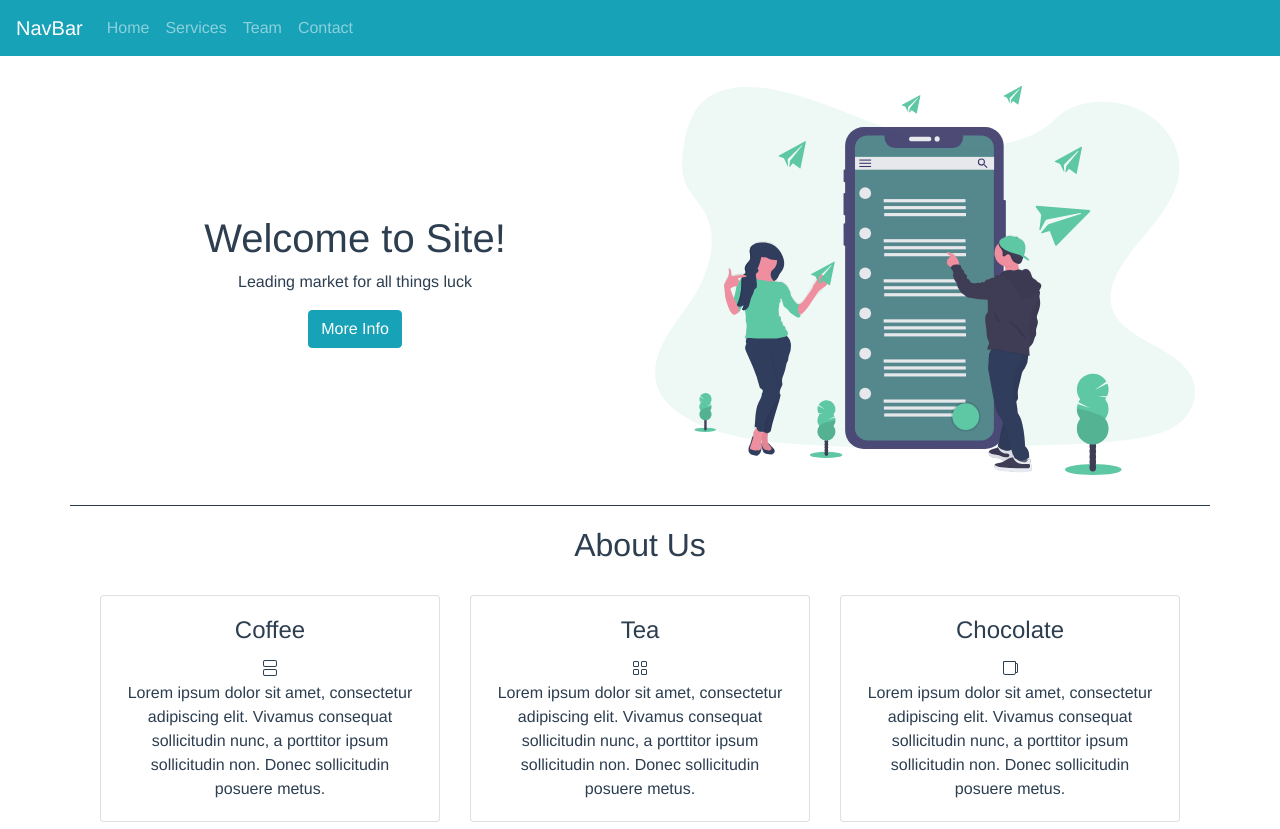
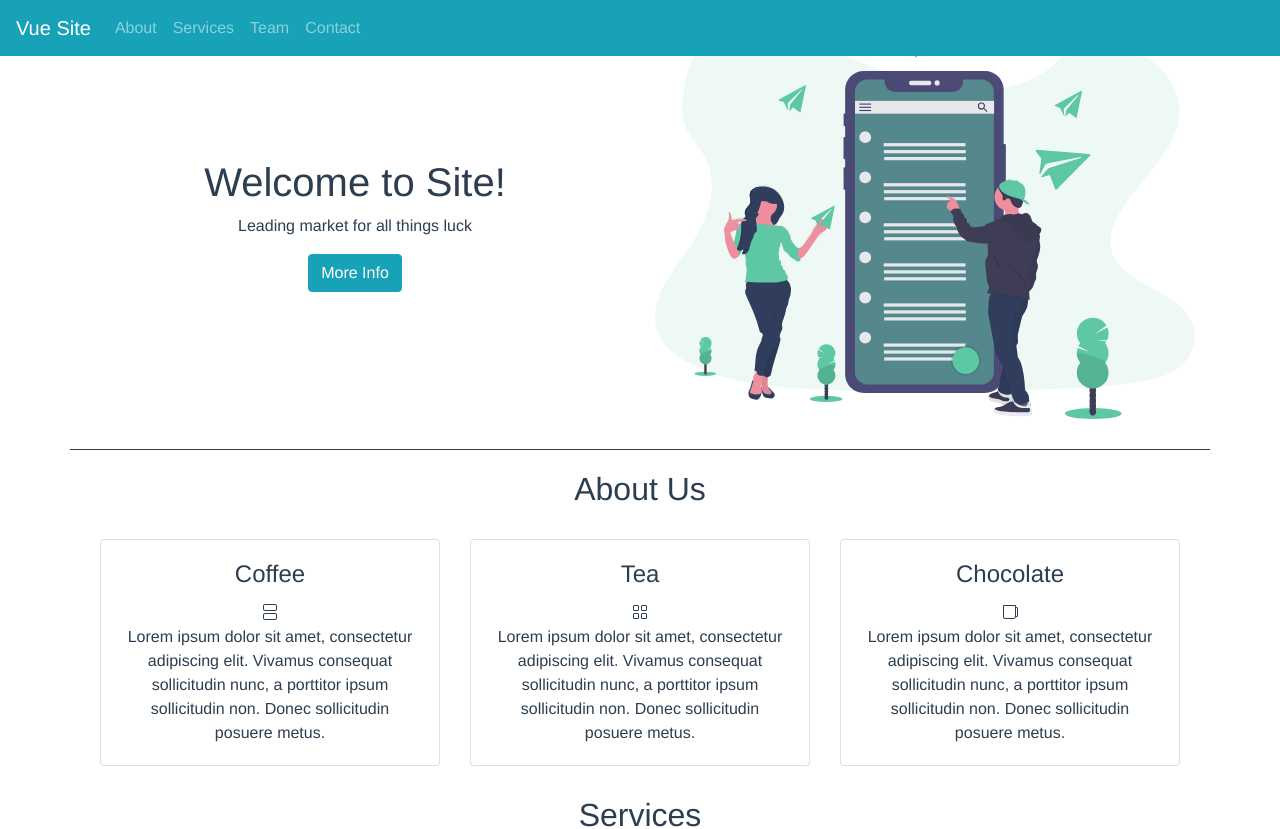
Before and after one commit to NabeelahY/glowing-octo-waddle, a Vue app: page / in a window 1280 px wide. Shown: the top 829 px of the page. Built offline with nearby package versions, Linux system fonts and the light colour scheme.

Commit message:
Clean up and apply scroll to page

```diff
--- a/package.json
+++ b/package.json
@@ -11,7 +11,8 @@
     "bootstrap": "^4.5.0",
     "bootstrap-vue": "^2.15.0",
     "core-js": "^3.6.5",
-    "vue": "^2.6.11"
+    "vue": "^2.6.11",
+    "vue-scrollto": "^2.18.1"
   },
   "devDependencies": {
     "@vue/cli-plugin-babel": "~4.4.0",
--- a/src/components/About.vue
+++ b/src/components/About.vue
@@ -1,5 +1,5 @@
 <template>
-  <b-container>
+  <b-container id="About">
     <h2>About Us</h2>
     <b-row>
       <b-col v-for="(section, index) in sections" :key="index" sm="12" md="4">
--- a/src/components/Contact.vue
+++ b/src/components/Contact.vue
@@ -1,5 +1,5 @@
 <template>
-  <b-container>
+  <b-container id="Contact">
     <div class="contact">
       <h2>Contact Us</h2>
       <b-form-group>
--- a/src/components/Navbar.vue
+++ b/src/components/Navbar.vue
@@ -1,12 +1,12 @@
 <template>
-  <b-navbar toggleable="lg" type="dark" variant="info">
-    <b-navbar-brand href="#">NavBar</b-navbar-brand>
+  <b-navbar toggleable="lg" type="dark" variant="info" fixed="top">
+    <b-navbar-brand href="#">Vue Site</b-navbar-brand>
 
     <b-navbar-toggle target="nav-collapse"></b-navbar-toggle>
 
     <b-collapse id="nav-collapse" is-nav>
       <b-navbar-nav v-for="(link, index) in links" :key="index">
-        <b-nav-item href="#">{{ link }}</b-nav-item>
+        <b-nav-item v-scroll-to:link="'#' + link">{{ link }}</b-nav-item>
       </b-navbar-nav>
     </b-collapse>
   </b-navbar>
@@ -17,7 +17,7 @@ export default {
   name: "Navbar",
   data() {
     return {
-      links: ["Home", "Services", "Team", "Contact"]
+      links: ["About", "Services", "Team", "Contact"]
     };
   }
 };
--- a/src/components/Services.vue
+++ b/src/components/Services.vue
@@ -1,5 +1,5 @@
 <template>
-  <b-container>
+  <b-container id="Services">
     <h2>Services</h2>
     <b-carousel
       id="carousel-1"
--- a/src/components/Team.vue
+++ b/src/components/Team.vue
@@ -1,5 +1,5 @@
 <template>
-  <div class="team">
+  <div class="teams" id="Team">
     <b-container>
       <h2>Meet Our Team</h2>
       <b-row>
@@ -37,7 +37,7 @@ export default {
 </script>
 
 <style scoped>
-.team {
+.teams {
   margin: 20px 0;
 }
 </style>
--- a/src/main.js
+++ b/src/main.js
@@ -1,11 +1,14 @@
 import Vue from 'vue'
 import { BootstrapVue, BootstrapVueIcons } from 'bootstrap-vue'
+import vueScrollto from 'vue-scrollto'
 import App from './App.vue'
 import 'bootstrap/dist/css/bootstrap.css'
 import 'bootstrap-vue/dist/bootstrap-vue.css'
 
 Vue.use(BootstrapVue)
 Vue.use(BootstrapVueIcons)
+
+Vue.use(vueScrollto)
 Vue.config.productionTip = false
 
 new Vue({
```
Also changed, not shown: 1 other file (tests, documents, lock files or other folders).
